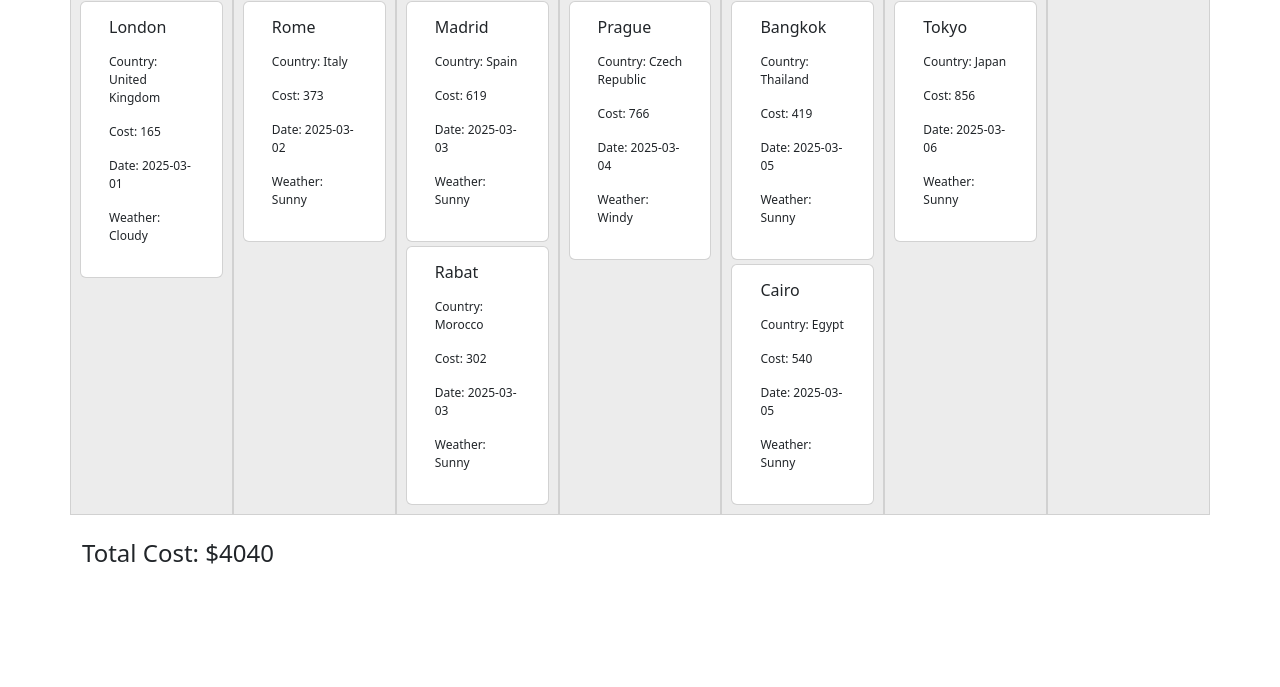
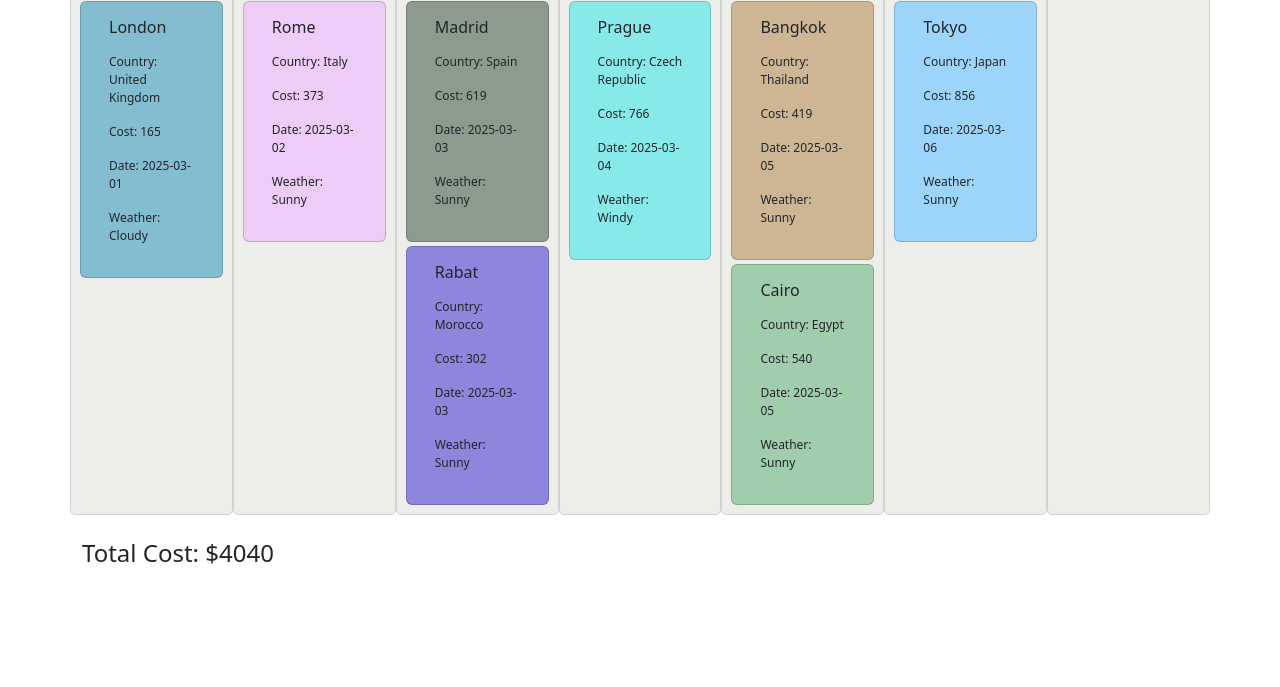
Before and after one commit to Matt1479/Travel-Planner, a plain HTML site: page index.html in a window 1280 px wide. Shown: the part 113-800 px from the top of the page. Drawn offline with nearby package versions, Linux system fonts and the light colour scheme.

Commit message:
Feature(app, styles): Add random lighter background colors for trip boxes.

```diff
--- a/app.js
+++ b/app.js
@@ -117,7 +117,7 @@ function updateUI() {
             tripBox.dataset.id = trip.id;
 
             tripBox.innerHTML = `
-            <div class="card">
+            <div class="card" style="background-color: ${getRandomColorHex()}">
                 <div class="card-body">
                     <h6 class="card-title mb-3">${trip.city}</h6>
                     <p>Country: ${trip.country}</p>
@@ -146,6 +146,23 @@ async function getWeather(city, date, API_KEY) {
     } catch (error) {
         console.log("Error: ", error);
     }
+}
+
+function getRandomColorHex() {
+    let limit = Math.pow(2, 8);
+    let color;
+
+    do {
+        color = {
+            r: Math.floor(Math.random() * limit),
+            g: Math.floor(Math.random() * limit),
+            b: Math.floor(Math.random() * limit),
+        }
+    }
+    while (color.r < (limit / 2) || color.g < (limit / 2)
+    || color.b < (limit / 2));
+
+    return `#${color.r.toString(16)}${color.g.toString(16)}${color.b.toString(16)}`;
 }
 
 document.querySelector('#city').addEventListener('keyup', (event) => {
--- a/styles.css
+++ b/styles.css
@@ -3,7 +3,8 @@
     border: 1px solid #d1d1d1;
     padding: 5px;
     cursor: pointer;
-    background-color: #ececec;
+    background-color: #ededea;
+    border-radius: 5px;
 }
 
 .day-box:hover {
```
